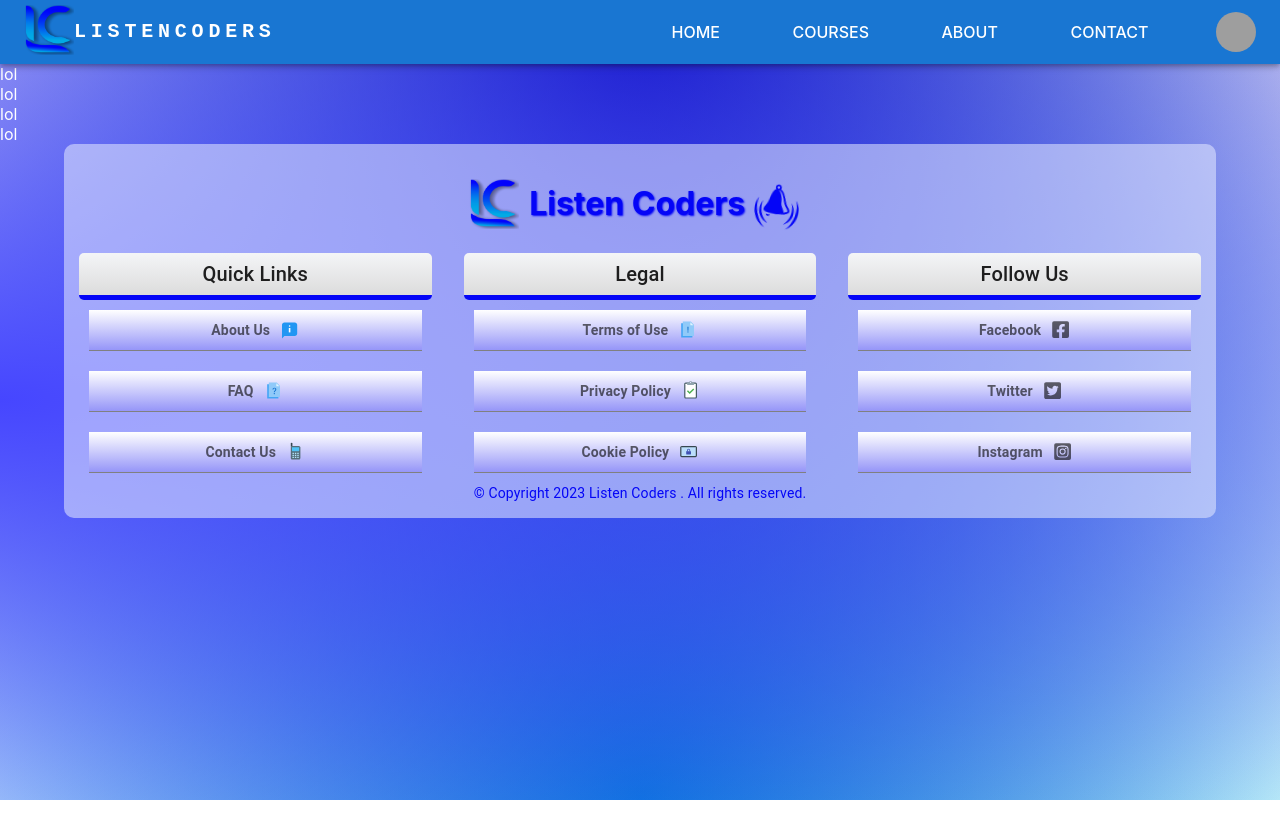
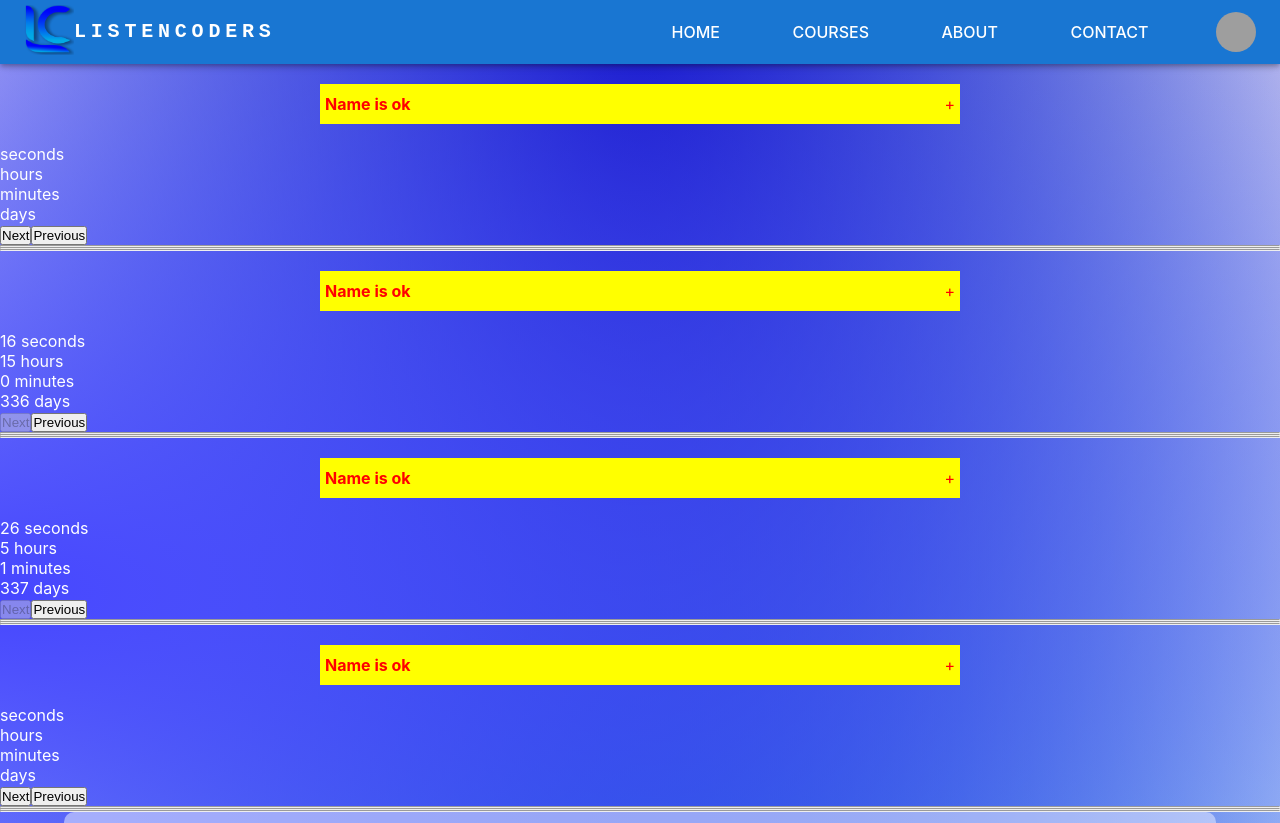
Before and after one commit to m-sabid/my-lms-site-Listen-coders, a Next.js app: page /courses in a window 1280 px wide. Shown: the top 823 px of the page. Before the commit the page ends 800 px from the top, so only its background shows below. Built offline with nearby package versions, Linux system fonts and the light colour scheme; grey boxes are pictures that could not be loaded.

Commit message:
add some code

```diff
--- /dev/null
+++ b/Components/Courses/ClassesScheduler.js
@@ -0,0 +1,70 @@
+import { useState } from "react";
+import useCountdown from "../../hooks/useCountdown";
+import Data from "../../pages/api/data.json";
+import styles from "../../styles/courses.module.css";
+
+const ClassesScheduler = () => {
+  const [selected, setSelected] = useState();
+
+  const toggle = (i) => {
+    if (selected === i) {
+      return setSelected(null);
+    }
+
+    setSelected(i);
+  };
+
+  return (
+    <>
+      {Data?.map((dt, index) => {
+        const { days, hours, minutes, seconds } = useCountdown(dt.uploadTime);
+        return (
+          <>
+            <div className={styles.main_collapse}>
+              <div className={styles.collapse_items}>
+                <div
+                  className={styles.collapse_title}
+                  onClick={() => toggle(index)}
+                >
+                  <h4>{dt.nameOfCourse}</h4>{" "}
+                  <span>{selected === index ? "-" : "+"}</span>
+                </div>
+                <div
+                  className={
+                    selected === index
+                      ? styles.show
+                      : styles.collapse_content
+                  }
+                >
+                  <p>{dt.descriptions}</p>
+                </div>
+              </div>
+            </div>
+
+            <div className={styles.class}>
+              <p>{seconds} seconds</p>
+              <p>{hours} hours</p>
+              <p>{minutes} minutes</p>
+              <p>{days} days</p>
+              <button
+                disabled={
+                  seconds >= 0 && minutes >= 0 && hours >= 0 && days >= 0
+                    ? "true"
+                    : ""
+                }
+              >
+                Next
+              </button>
+              <button>Previous</button>
+            </div>
+            <hr />
+            <hr />
+            <hr />
+          </>
+        );
+      })}
+    </>
+  );
+};
+
+export default ClassesScheduler;
--- /dev/null
+++ b/hooks/useCountdown.js
@@ -0,0 +1,30 @@
+import { useState } from "react";
+
+export default function useCountdown(endTime) {
+  const [days, setDays] = useState();
+  const [hours, setHours] = useState();
+  const [minutes, setMinutes] = useState();
+  const [seconds, setSeconds] = useState();
+
+  setInterval(() => {
+    const countTime = new Date(endTime);
+    const currentTime = new Date();
+
+    const diffInSec = (countTime - currentTime) / 1000;
+
+    if ( diffInSec >= 0) {
+      setDays(Math.floor(diffInSec / (60 * 60 * 24)));
+      setHours(Math.floor((diffInSec % (60 * 60 * 24)) / (60 * 60)));
+      setMinutes(Math.floor((diffInSec % (60 * 60)) / 60));
+      setSeconds(Math.floor(diffInSec % 60));
+    }
+
+  }, 1000);
+
+  return {
+    days,
+    hours,
+    minutes,
+    seconds,
+  };
+}
--- a/pages/api/data.json
+++ b/pages/api/data.json
@@ -1,22 +1,22 @@
 [
   {
-        "className":"Name is ok",
+    "nameOfCourse": "Name is ok",
     "uploadTime": "Dec 10, 2022 10:00:00",
-        "dtl":"lorem hamma hamma hamma"
+    "descriptions": "lorem hamma"
   },
   {
-        "className":"Name is ok",
-        "uploadTime": "Dec 6, 2022 10:00:00",
-        "dtl":"lorem hamma hamma hamma"
+    "nameOfCourse": "Name is ok",
+    "uploadTime": "Dec 6, 2023 10:00:00",
+    "descriptions": "lorem hamma hamma"
   },
   {
-        "className":"Name is ok",
-        "uploadTime": "Dec 7, 2022 00:01:00",
-        "dtl":"lorem hamma hamma hamma"
+    "nameOfCourse": "Name is ok",
+    "uploadTime": "Dec 7, 2023 00:01:10",
+    "descriptions": "lorem hamma hamma hamma"
   },
   {
-        "className":"Name is ok",
+    "nameOfCourse": "Name is ok",
     "uploadTime": "Dec 6, 2022 11:59:00",
-        "dtl":"lorem hamma hamma hamma"
+    "descriptions": "lorem hamma hamma hamma 123"
   }
 ]
--- a/pages/courses.js
+++ b/pages/courses.js
@@ -1,31 +1,10 @@
-import MyMainMenu from "./../Components/NabBar";
 import Head from "next/head";
-import Data from "./api/data.json";
-import { useEffect } from "react";
-import { useState } from "react";
+
+import ClassesScheduler from "../Components/Courses/ClassesScheduler";
 
 const courses = () => {
-  setInterval(() => {
-    Data.map((dt) => {
-      const dist = new Date(`${dt.uploadTime}`).getTime();
-      const nowTime = new Date().getTime();
-      console.log("dist", dist, "nowTime", nowTime);
-      if (dist >= nowTime) {
-        console.log("Fk ME");
-      }
-    });
-  }, 1000);
 
-  const dist = new Date("Dec 10, 2022 10:00:00").getTime();
-  const nowTime = new Date().getTime();
-  const def = dist - nowTime;
 
-  const days = Math.floor(def / (100 * 60 * 60 * 24));
-  const hours = Math.floor((def % (100 * 60 * 60 * 24)) / (1000 * 60 * 60));
-  const minutes = Math.floor((def % (100 * 60 * 60)) / (1000 * 60));
-  const seconds = Math.floor((def % (100 * 60)) / 1000);
-
-  console.log(days, hours, minutes, seconds);
 
   return (
     <>
@@ -33,13 +12,10 @@ const courses = () => {
         <title>listen coders-courses</title>
         <meta name="description" content="Generated by create next app" />
       </Head>
-      {Data.map((dt) => {
-        return (
-          <>
-            <p>lol</p>
-          </>
-        );
-      })}
+
+      <ClassesScheduler />
+
+
     </>
   );
 };
--- /dev/null
+++ b/styles/courses.module.css
@@ -0,0 +1,27 @@
+.collapse_items {
+  background-color: yellow;
+  margin: 20px auto;
+  padding: 10px 5px;
+  width: 50%;
+}
+.collapse_title {
+  color: red;
+  display: flex;
+  justify-content: space-between;
+  align-items: center;
+  cursor: pointer;
+}
+.collapse_content {
+  color: green;
+  overflow: hidden;
+  max-height: 0;
+  transition: all 0.5s cubic-bezier(0, 1, 0, 1);
+}
+
+.show {
+  height: auto;
+  max-height: 9999px;
+  transition: all 0.5s cubic-bezier(1, 0, 1, 0);
+  color: green;
+  overflow: hidden;
+}
--- a/styles/globals.css
+++ b/styles/globals.css
@@ -6,7 +6,6 @@ body {
     Ubuntu, Cantarell, Fira Sans, Droid Sans, Helvetica Neue, sans-serif;
   min-height: 100vh !important;
 }
-
 a {
   color: inherit;
   text-decoration: none;
```
Lines whose indentation alone changed are shown as unchanged.
